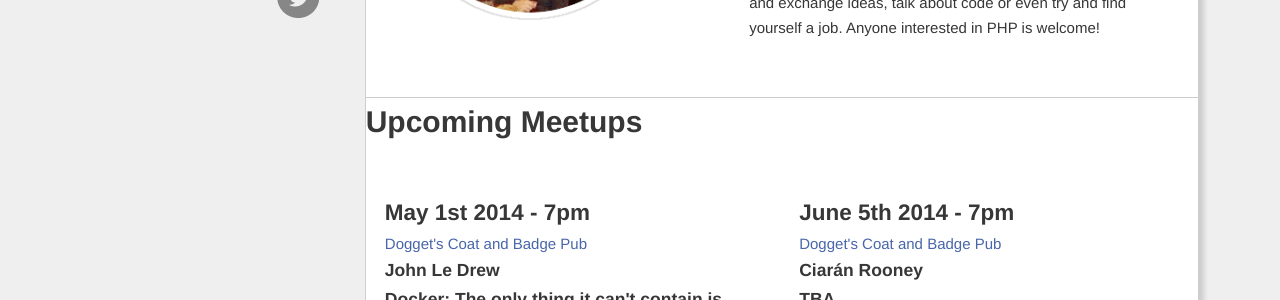
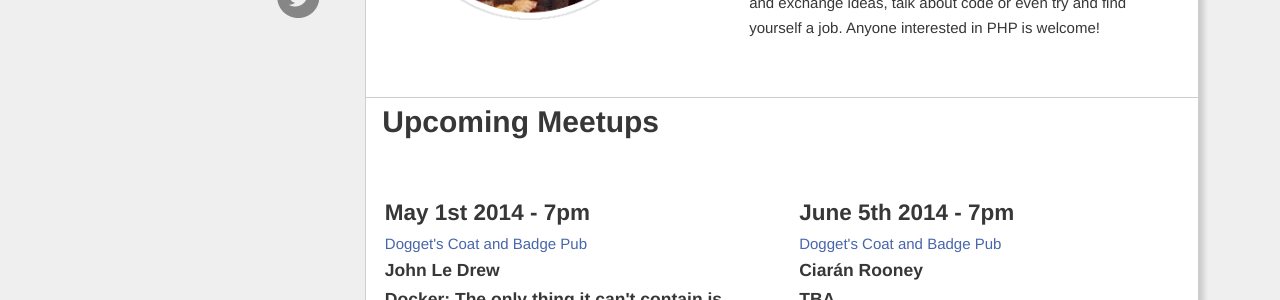
Before and after one commit to phplondon/phplondon.github.io, a Jekyll site: the page built from index.html, in a window 1280 px wide. Shown: the part 489-789 px from the top of the page. Built offline with Jekyll 4.4.1, drawn with Linux system fonts in a browser that asks for light colours.

Commit message:
Update style.css

```diff
--- a/assets/style.css
+++ b/assets/style.css
@@ -361,6 +361,6 @@ img.left {
     margin-right: 10px;
 }
 
-.home-second-row .padleft {
+#home-second-row .padleft {
 	padding-left: 2%;
 }
```
